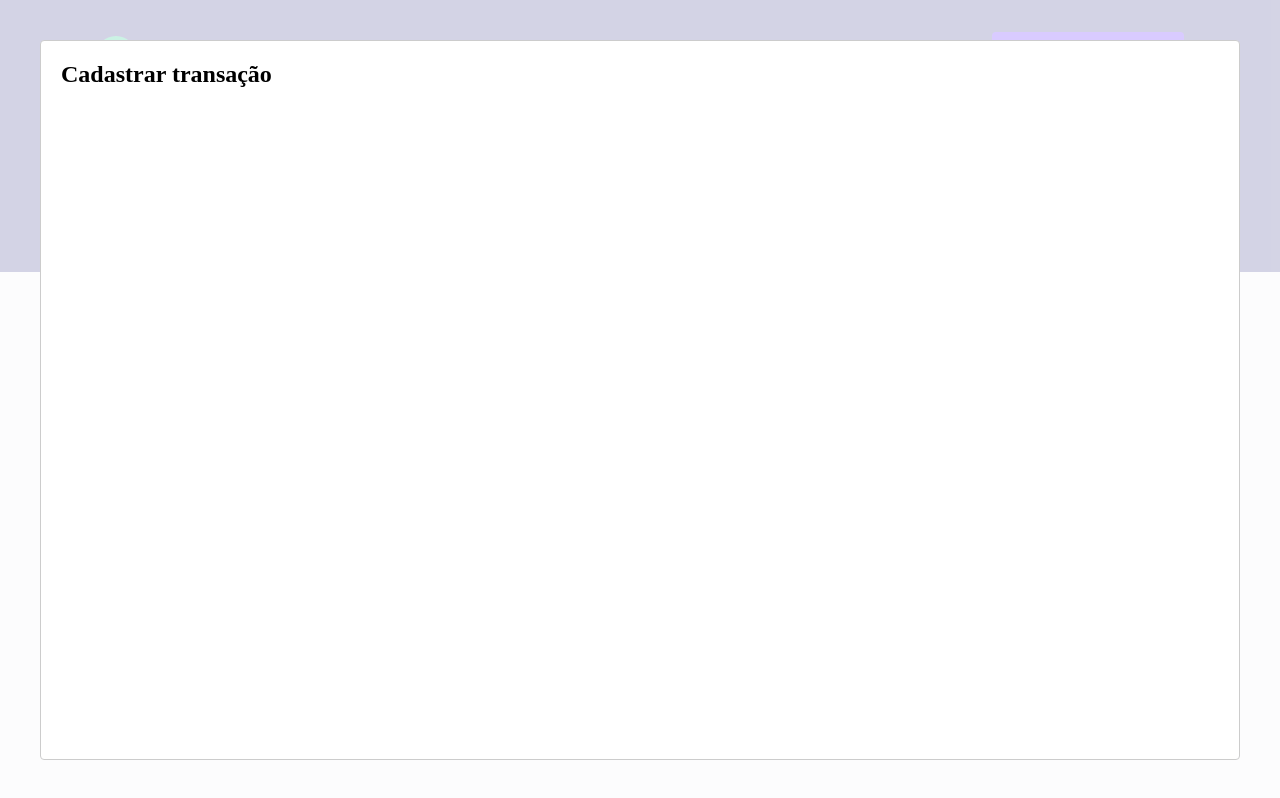
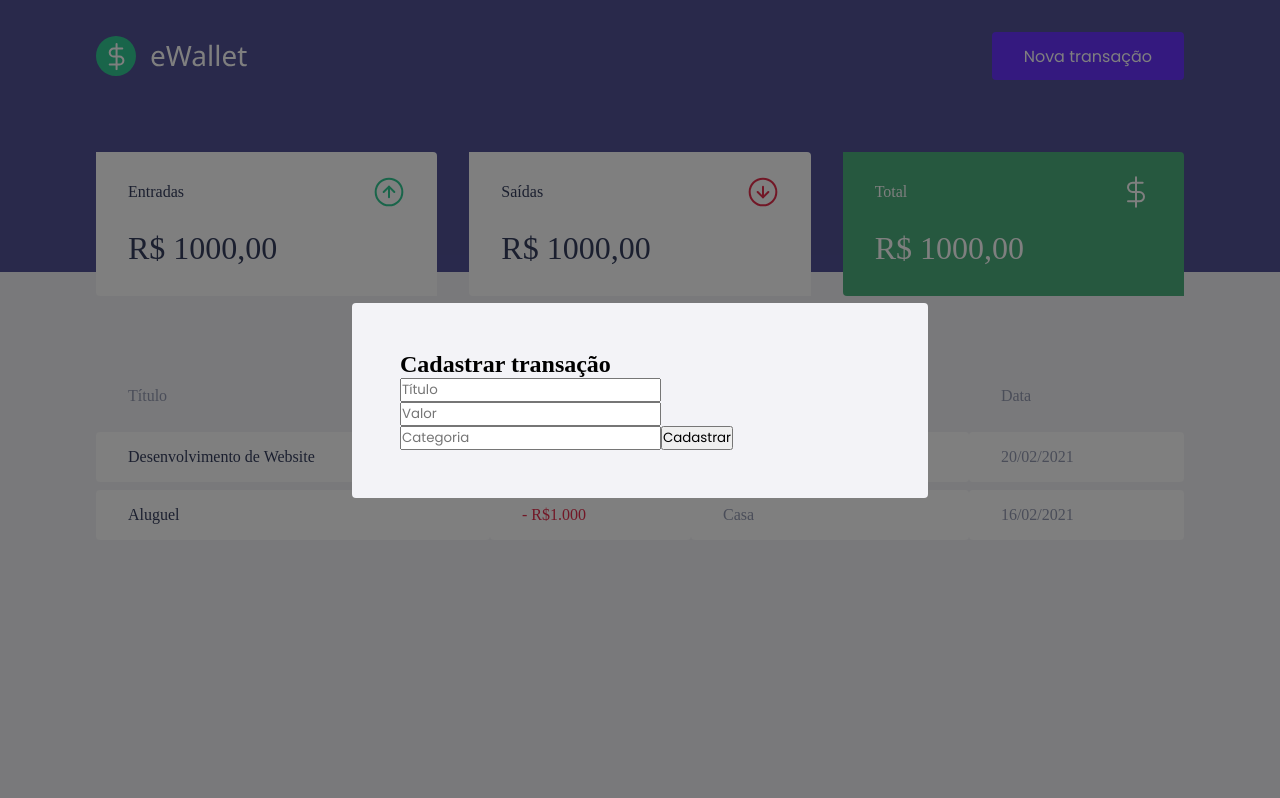
Before and after one commit to 3salles/eWallet, a React (Create React App) app: page / in a window 1280 px wide. Both pictures are taken after a click on the button "Nova transação". Built offline with nearby package versions, Linux system fonts and the light colour scheme; no server answers; what miragejs would draw is missing.

Commit message:
style: Add modal global style

```diff
--- a/src/components/NewTransactionModal/index.tsx
+++ b/src/components/NewTransactionModal/index.tsx
@@ -1,17 +1,29 @@
 import Modal from "react-modal";
+import { Container } from "./styles";
 
 interface NewTransactionModalProps {
   isOpen: boolean;
   onRequestClose: () => void;
 }
 
-export function NewTransactionModal({isOpen, onRequestClose}: NewTransactionModalProps) {
+export function NewTransactionModal({
+  isOpen,
+  onRequestClose,
+}: NewTransactionModalProps) {
   return (
     <Modal
       isOpen={isOpen}
       onRequestClose={onRequestClose}
+      overlayClassName="react-modal-overlay"
+      className="react-modal-content"
     >
-      <h2>Cadastrar transação</h2>
+      <Container>
+        <h2>Cadastrar transação</h2>
+        <input placeholder="Título" />
+        <input type="number" placeholder="Valor" />
+        <input placeholder="Categoria" />
+        <button type="submit">Cadastrar</button>
+      </Container>
     </Modal>
   );
 }
--- a/src/components/NewTransactionModal/styles.ts
+++ b/src/components/NewTransactionModal/styles.ts
@@ -1,3 +1,3 @@
 import styled from "styled-components";
 
-export const Container = styled.div``
+export const Container = styled.form``
--- a/src/styles/global.ts
+++ b/src/styles/global.ts
@@ -52,4 +52,25 @@
     opacity: 0.6;
     cursor: not-allowed;
   }
+
+  .react-modal-overlay {
+    background: rgba(0, 0, 0, 0.5);
+    position: fixed;
+    top: 0;
+    bottom: 0;
+    left: 0;
+    right: 0;
+    display: flex;
+    align-items: center;
+    justify-content: center;
+  }
+
+  .react-modal-content {
+    width: 100%;
+    max-width: 576px;
+    background: var(--background);
+    padding: 3rem;
+    position: relative;
+    border-radius: 0.25rem;
+  }
 `
```
